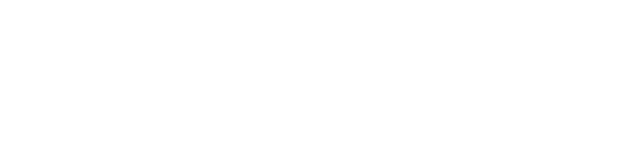
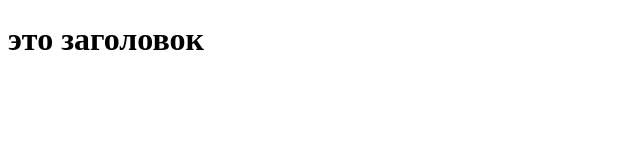
Before and after one commit to OksanaIva88/github-tutorial, a plain HTML site: page index.html in a window 1280 px wide. Shown: the whole page, without its empty margins (0-640 px from the left). Drawn offline with Linux system fonts and the light colour scheme.

Commit message:
добавила заголовок

```diff
--- a/index.html
+++ b/index.html
@@ -6,6 +6,6 @@
     <title>git rules!</title>
 </head>
 <body>
-
+<h1>это заголовок</h1>
 </body>
 </html>
```
